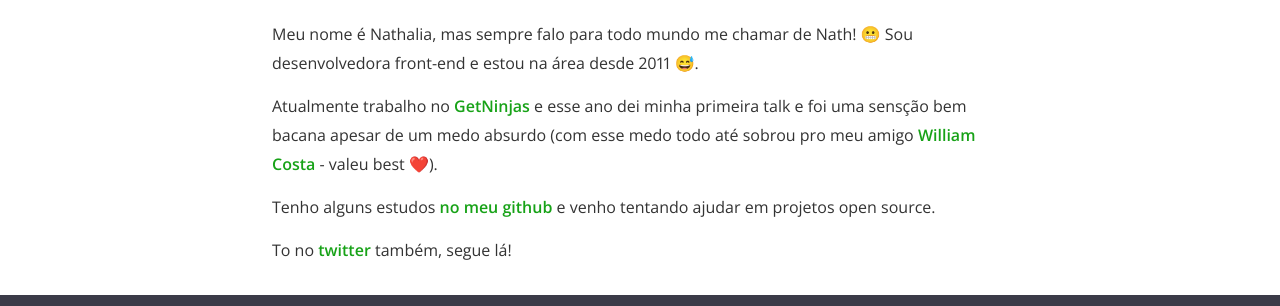
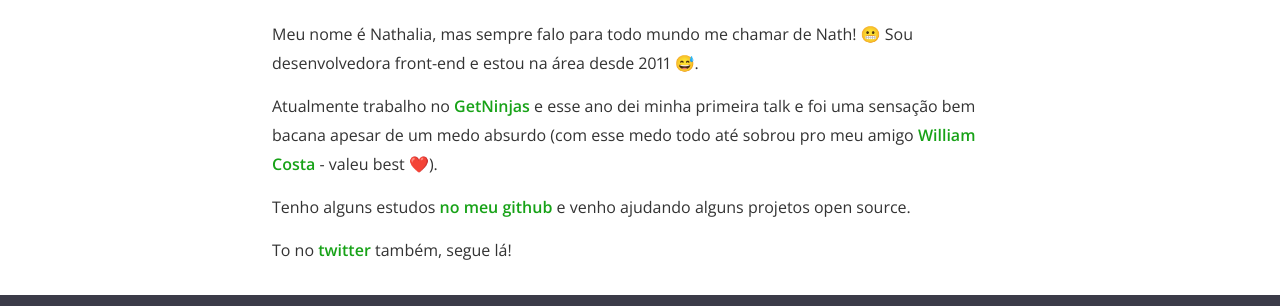
Before and after one commit to nathpaiva/nathpaiva.github.io, a Jekyll site: the page built from sobre.md, in a window 1280 px wide. Shown: the part 537-843 px from the top of the page. Built offline with Jekyll 4.4.1, drawn with Linux system fonts in a browser that asks for light colours; nearby versions of some CDN libraries.

Commit message:
Correção do sobre
Arrumei a palavra "sensação" e tirei a palavra "tentando" para demonstrar firmeza nas palavras

```diff
--- a/sobre.md
+++ b/sobre.md
@@ -8,8 +8,8 @@
 
 Meu nome é Nathalia, mas sempre falo para todo mundo me chamar de Nath! 😬 Sou desenvolvedora front-end e estou na área desde 2011 😅.
 
-Atualmente trabalho no [GetNinjas](https://www.getninjas.com.br/){:target="_blank"} e esse ano dei minha primeira talk e foi uma sensção bem bacana apesar de um medo absurdo (com esse medo todo até sobrou pro meu amigo [William Costa](https://twitter.com/wilcosta_dev){:target="_blank"} - valeu best ❤️).
+Atualmente trabalho no [GetNinjas](https://www.getninjas.com.br/){:target="_blank"} e esse ano dei minha primeira talk e foi uma sensação bem bacana apesar de um medo absurdo (com esse medo todo até sobrou pro meu amigo [William Costa](https://twitter.com/wilcosta_dev){:target="_blank"} - valeu best ❤️).
 
-Tenho alguns estudos [no meu github](http://github.com/nathpaiva){:target="_blank"} e venho tentando ajudar em projetos open source.
+Tenho alguns estudos [no meu github](http://github.com/nathpaiva){:target="_blank"} e venho ajudando alguns projetos open source.
 
 To no [twitter](https://twitter.com/nathpaiva){:target="blank"} também, segue lá!
```
